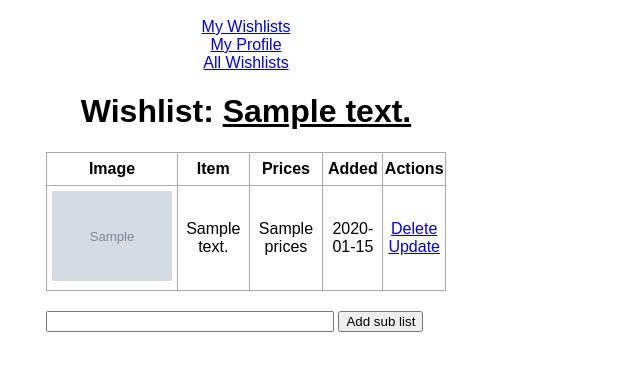
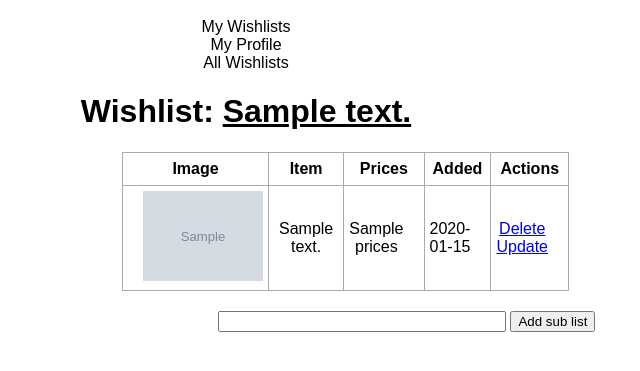
Before and after one commit to WebDesignHMA/Elysian-Wishlist, a Flask app: template elysian_wishlist/templates/list.html in a window 1280 px wide. Shown: the top 371 px of the page, without its empty margins (394-1034 px from the left). Run offline with Flask 2, Linux system fonts and the light colour scheme; the template is opened without the code that fills it: most values are stand-ins (such as "Sample title", 1, 10 or a date in 2020); grey boxes marked "Sample" are stand-in pictures.

Commit message:
centered view my wishlist

```diff
--- a/elysian_wishlist/static/styles/pages.css
+++ b/elysian_wishlist/static/styles/pages.css
@@ -1,18 +1,18 @@
 
 body {
-  background-color: #6b5b95;
+  background-color: white;
 }
 
 h1,h4 {
   text-align: center;
-  color: white;
+  color: black;
 }
 .All-Wishlist-Table {
   position: relative;
   left: 25%;
   border-top: 1px solid black;
   border-left: 1px solid black;
-  background-color: #feb236;
+  background-color: white;
   margin-top: 2%;
 }
 
@@ -29,7 +29,7 @@ h1,h4 {
 }
 
 .Nav-Links {
-  color: white;
+  color: black;
   text-decoration-line: none;
 }
 
@@ -37,3 +37,34 @@ h1,h4 {
   position: relative;
   left: 43%;
 }
+
+.List-Table {
+  position: relative;
+  left: 19%;
+  /* border-top: 1px solid black;
+  border-bottom: 1px solid black;  */
+  border: 1px solid black;
+  margin-bottom: 20px;
+}
+
+.Item-Name {
+  text-align: center;
+  padding-left: 10px;
+  padding-right: 10px;
+}
+
+.Item-Price {
+  padding-right: 20px;
+}
+
+.Item-Date-Added {
+  padding-right: 20px;
+}
+
+.Item-Actions {
+  padding-right: 20px;
+}
+
+.Item-Image {
+  padding-left: 20px;
+}
--- a/elysian_wishlist/templates/list.html
+++ b/elysian_wishlist/templates/list.html
@@ -2,6 +2,7 @@
 
 {% block head %}
 <title>Wishlists</title>
+<link rel= "stylesheet" type= "text/css" href= "{{ url_for('static',filename='styles/pages.css') }}">
 {% endblock %}
 
 {% block body %}
@@ -10,7 +11,7 @@
     {% if result.1|length < 1 %}
     <h4 style="text-align: center">There are no sub lists of selected wishlist. <br> Create one below!</h4>
     {% else %}
-    <table>
+    <table class="List-Table">
         <tr>
             <th>Image</th>
             <th>Item</th>
@@ -19,12 +20,12 @@
             <th>Actions</th>
         </tr>
         {% for sublist in result.1 %}
-            <tr>
-                <td><img src={{ sublist.image_file }}  width="120" height="90"></td>
-                <td>{{ sublist.child_content }}</td>
-                <td>{{ sublist.prices }}</td>
-                <td>{{ sublist.date_created.date() }}</td>
-                <td>
+            <tr class="Item-Row">
+                <td class="Item-Image"><img src={{ sublist.image_file }}  width="120" height="90"></td>
+                <td class="Item-Name">{{ sublist.child_content }}</td>
+                <td class="Item-Price">{{ sublist.prices }}</td>
+                <td class="Item-Date-Added">{{ sublist.date_created.date() }}</td>
+                <td class="Item-Actions">
                     <a href="/deletesub/{{sublist.id}}">Delete</a>
                     <br>
                     <a href="/updatesub/{{sublist.id}}">Update</a>
```
